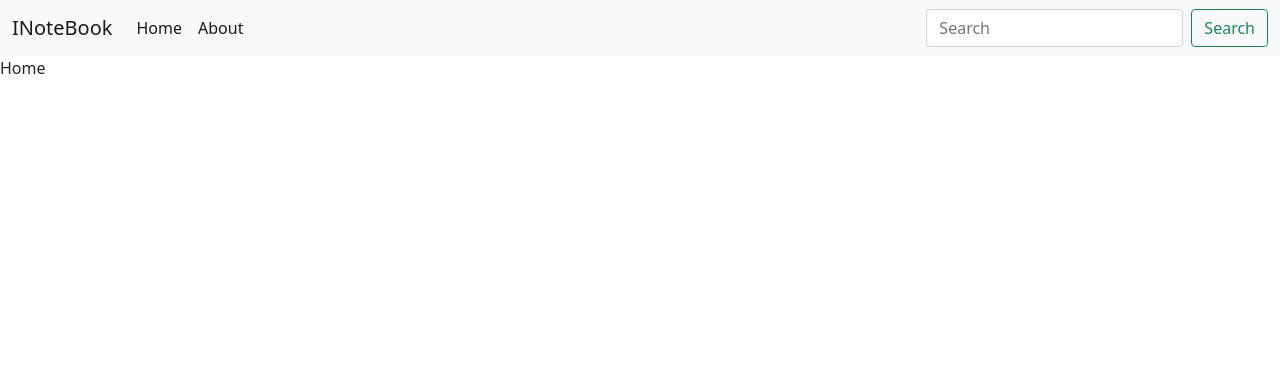
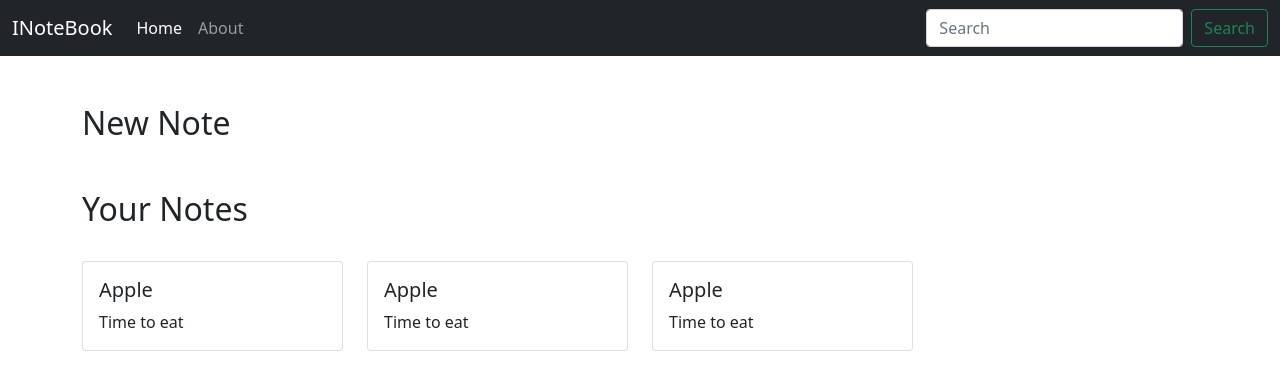
Before and after one commit to Vishal2ar/inotebook, a React (Create React App) app: page / in a window 1280 px wide. Shown: the top 390 px of the page. Built offline with nearby package versions, Linux system fonts and the light colour scheme.

Commit message:
NoteItem created to Display note details

```diff
--- a/src/App.js
+++ b/src/App.js
@@ -11,10 +11,44 @@ import {
 
 
 export const Note = React.createContext();
+export const yourNote =React.createContext();
 
 
 
 function App() {
+// note sample
+let n1 = [{
+  "_id": "616597038239afae52298d35",
+  "userid": "615f50194d7a841796947361",
+  "topic": "Apple",
+  "discription": "Time to eat",
+  "tag": "private",
+  "date": "2021-10-12T14:09:07.459Z",
+  "__v": 0
+},
+{
+  "_id": "616597038239afae52298d35",
+  "userid": "615f50194d7a841796947361",
+  "topic": "Apple",
+  "discription": "Time to eat",
+  "tag": "private",
+  "date": "2021-10-12T14:09:07.459Z",
+  "__v": 0
+},
+{
+  "_id": "616597038239afae52298d35",
+  "userid": "615f50194d7a841796947361",
+  "topic": "Apple",
+  "discription": "Time to eat",
+  "tag": "private",
+  "date": "2021-10-12T14:09:07.459Z",
+  "__v": 0
+}
+];
+
+const [notes, setnotes] = useState(n1);
+
+
   const s1 = { "name" : "vihal", "class" : "Test"};
 const [state, setstate] = useState(s1)
 const updateState = () => {
@@ -29,11 +63,12 @@ setTimeout(() => {
 
   return (
     <>
-
+    <yourNote.Provider value ={{notes,setnotes}} >
     <Note.Provider value= {{state,updateState}}>
      <Router>
        <div>
         <Navbar />
+        <div className="contAINER">
         <Switch>
         <Route exact path="/">
             <Home />
@@ -43,9 +78,11 @@ setTimeout(() => {
           <About />
           </Route>
         </Switch>
+        </div>
          </div>
           </Router>
           </Note.Provider>
+          </yourNote.Provider>
 
     </>
   );
--- a/src/components/Home.js
+++ b/src/components/Home.js
@@ -1,6 +1,17 @@
 import React from "react";
+import { Note } from "./Note";
+
 
 const Home = () => {
-    return(<div> Home </div>)
+
+    return(<div>
+        <div className="container my-5">
+            <h2>New Note</h2>
+        </div>
+        <div className="container my-3">
+        <h2>Your Notes</h2>
+        <Note />
+        </div>
+         </div>)
 }
 export default Home
--- a/src/components/Navbar.js
+++ b/src/components/Navbar.js
@@ -1,10 +1,15 @@
-import React from 'react';
-import { Link } from "react-router-dom";
+import React, {useEffect} from 'react';
+import { Link , useLocation} from "react-router-dom";
 
 const Navbar = () => {
+
+    let location = useLocation();
+    useEffect(() => {
+      console.log( location.pathname);
+    }, [location]);
     return (<div>
 
-        <nav className="navbar navbar-expand-lg navbar-light bg-light">
+        <nav className="navbar navbar-expand-lg navbar-dark bg-dark">
             <div className="container-fluid">
                 <Link className="navbar-brand" to="/">INoteBook</Link>
                 <button className="navbar-toggler" type="button" data-bs-toggle="collapse" data-bs-target="#navbarSupportedContent" aria-controls="navbarSupportedContent" aria-expanded="false" aria-label="Toggle navigation">
@@ -13,10 +18,10 @@ const Navbar = () => {
                 <div className="collapse navbar-collapse" id="navbarSupportedContent">
                     <ul className="navbar-nav me-auto mb-2 mb-lg-0">
                         <li className="nav-item">
-                            <Link className="nav-link active" aria-current="page" to="/">Home</Link>
+                            <Link className = {`nav-link ${location.pathname==="/"?"active" : ""}`} aria-current="page" to="/">Home</Link>
                         </li>
                         <li className="nav-item">
-                            <Link className="nav-link active" aria-current="page" to="/about">About</Link>
+                            <Link className = {`nav-link ${location.pathname==="/about"?"active" : ""}`} aria-current="page" to="/about">About</Link>
                         </li>
                     </ul>
 
--- /dev/null
+++ b/src/components/Note.js
@@ -0,0 +1,15 @@
+import React , {useContext} from 'react'
+import { yourNote } from "../App";
+import Noteitem from './Noteitem';
+
+export const Note = () => {
+    const context = useContext(yourNote);
+    let {notes,setnotes}= context;
+    return (
+        <div className="row my-3 ">
+        {notes.map((note)=> {
+            return(<Noteitem key={note._id} note={note} setnotes= {setnotes} />)
+         })}
+        </div>
+    )
+}
--- /dev/null
+++ b/src/components/Noteitem.js
@@ -0,0 +1,21 @@
+import React from 'react'
+
+
+function Noteitem(props) {
+    const { note, setnotes } = props;
+    return (
+        <div className="containter col-md-3 my-3">
+            <div className ="card " >
+
+                <div className ="card-body">
+                <h5 className ="card-title">{note.topic}</h5>
+                <p className ="card-text">{note.discription}</p>
+
+                </div>
+            </div>
+
+        </div>
+    )
+}
+
+export default Noteitem
```
